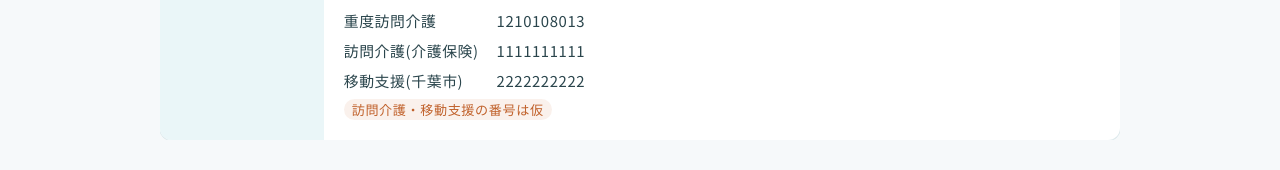
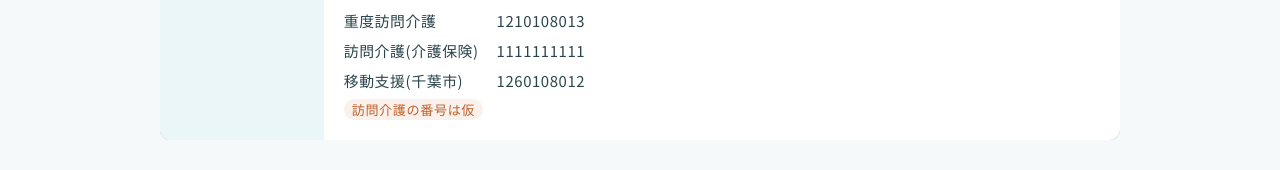
Before and after one commit to ohana-droid/ohana-website, a plain HTML site: page office.html in a window 1280 px wide. Shown: the part 573-743 px from the top of the page. Drawn offline with Linux system fonts and the light colour scheme; a web font is replaced by a local one.

Commit message:
Office page: set 移動支援 office number to 1260108012 (#2)
Claude-Session: https://claude.ai/code/session_01BG9ro7VNgVx9qHm6czJ4C8

Co-authored-by: Claude <noreply@anthropic.com>

```diff
--- a/office.html
+++ b/office.html
@@ -46,8 +46,8 @@
           <dt>同行援護</dt><dd>1210108013</dd>
           <dt>重度訪問介護</dt><dd>1210108013</dd>
           <dt>訪問介護(介護保険)</dt><dd>1111111111</dd>
-          <dt>移動支援(千葉市)</dt><dd>2222222222</dd>
-        </dl><span class="todo" style="margin-left:0">訪問介護・移動支援の番号は仮</span></td></tr>
+          <dt>移動支援(千葉市)</dt><dd>1260108012</dd>
+        </dl><span class="todo" style="margin-left:0">訪問介護の番号は仮</span></td></tr>
       </table></div>
     </div>
   </div>
```
